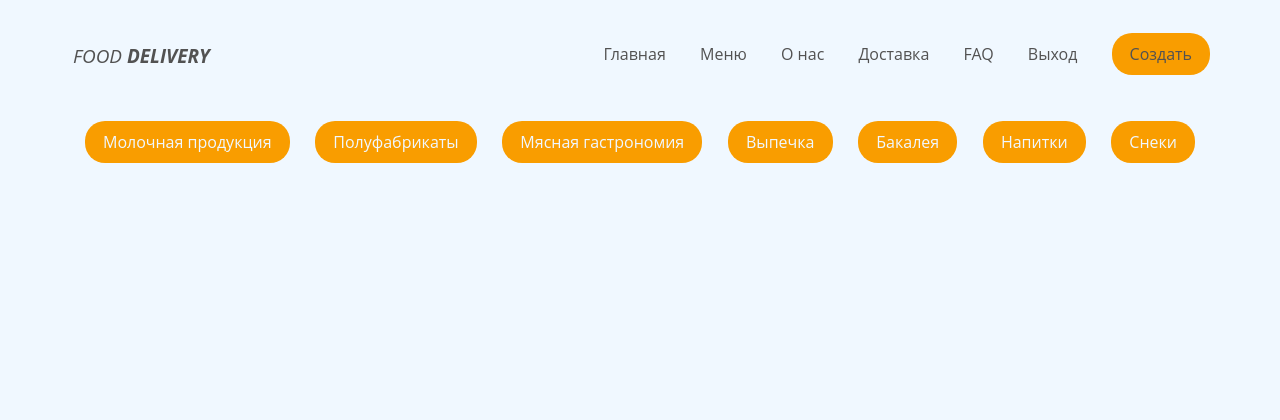
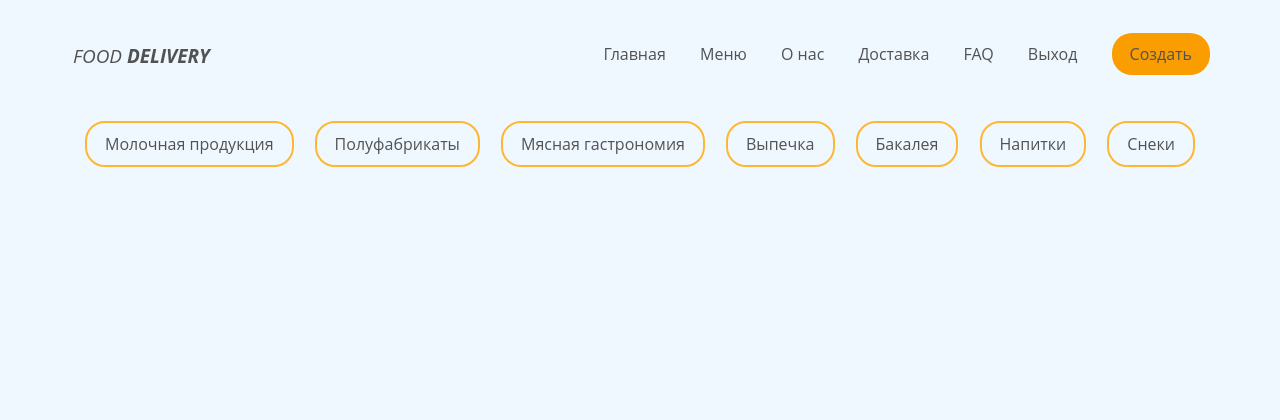
Before and after one commit to noaqq/food_delivery, a Django app: page /menu in a window 1280 px wide. Shown: the top 420 px of the page. Run offline with Django 4.2, Linux system fonts and the light colour scheme; the visitor is signed in with stand-in values (Sample User, id 1); data that the repository does not hold is empty; some web fonts are replaced.

Commit message:
fix style.css

```diff
--- a/delivery/static/css/style3.css
+++ b/delivery/static/css/style3.css
@@ -89,11 +89,18 @@ a {
 }
 
 p {
-    background-color: #f99d00;
+    /* background-color: #f99d00; */
+    border: 2px solid #ffb732;
     border-radius: 20px;
     /* height: 28px; */
     /* padding: 5px; */
-    color: aliceblue;
+    color: #525252;
     border-radius: 20px;
     padding: 10px 18px;
 }
+
+h3{
+    padding-top: 30px;
+    padding-left: 15px;
+    color: #525252;
+}
```
